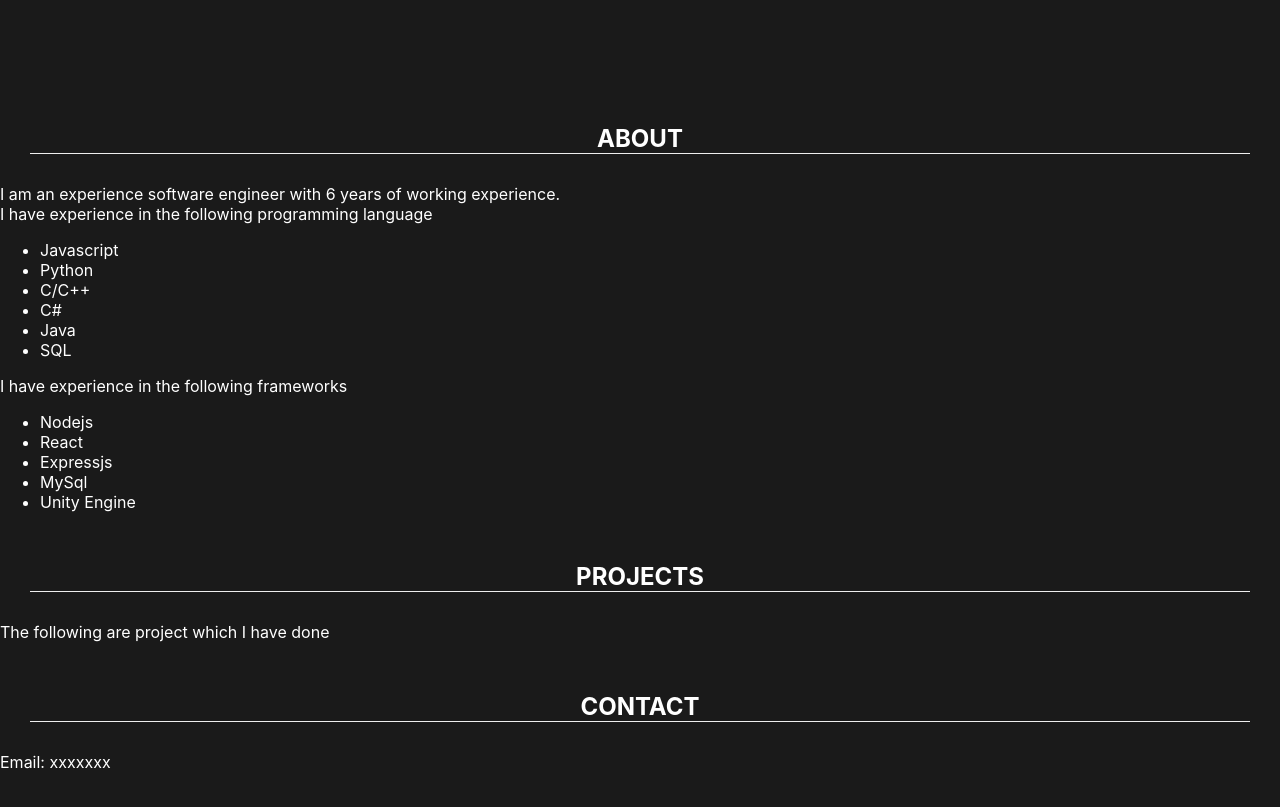
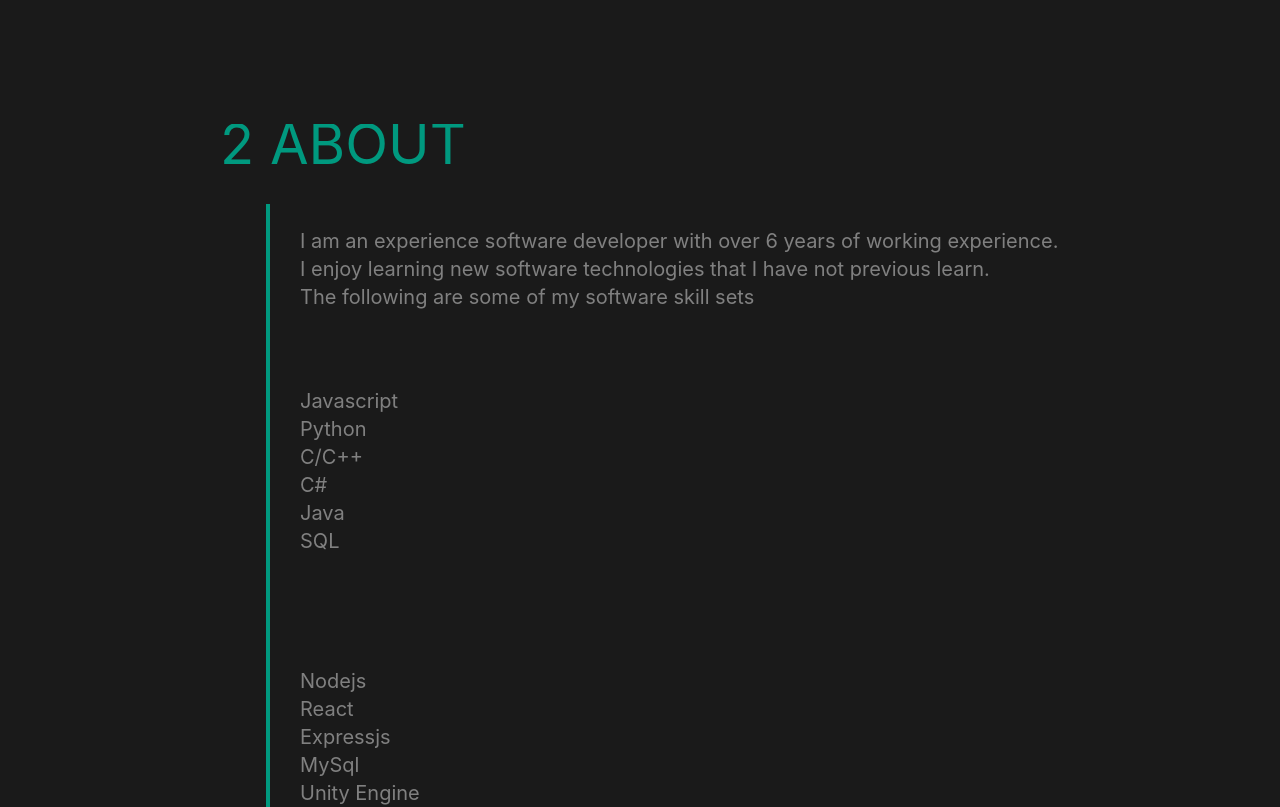
Before and after one commit to george-lk/portfolio-front-page, a React (Create React App) app: page / in a window 1280 px wide. Shown: the part 780-1587 px from the top of the page. Before the commit the page ends 1552 px from the top, so only its background shows below. Built offline with nearby package versions, Linux system fonts and the light colour scheme.

Commit message:
Add brief explanation in the about section

```diff
--- a/src/components/About.css
+++ b/src/components/About.css
@@ -3,13 +3,5 @@
 }
 
 .about .header{
-    text-align: center;
-    margin: 30px;
-    border-style: groove;
-    border-top: none;
-    border-left: none;
-    border-right: none;
-    border-bottom-width: 1px;
-    font-size: x-large;
-    font-weight: bolder;
+
 }
--- a/src/components/About.js
+++ b/src/components/About.js
@@ -4,25 +4,68 @@ import React from 'react';
 function About(){
     return(
         <div className='about'>
-            <div className="header">ABOUT</div>
-            <div>I am an experience software engineer with 6 years of working experience.</div>
-            <div>I have experience in the following programming language</div>
-            <ul>
-                <li>Javascript</li>
-                <li>Python</li>
-                <li>C/C++</li>
-                <li>C#</li>
-                <li>Java</li>
-                <li>SQL</li>
-            </ul>
-            <div>I have experience in the following frameworks</div>
-            <ul>
-                <li>Nodejs</li>
-                <li>React</li>
-                <li>Expressjs</li>
-                <li>MySql</li>
-                <li>Unity Engine</li>
-            </ul>
+            <svg width='100vw' height='100vh' viewBox='0 0 2500 2000' >
+
+                <g className='textIntro'>
+                    <text
+                            x='200px' y='100px'
+                            textAnchor='right'
+                            fontSize='140px'
+                            fill='hsl(170,100%,30%)'>
+                        2    ABOUT
+                    </text>
+                </g>
+
+                <g className='about_text1'>
+                    <text   x='400px' y='300px'
+                            textAnchor='left'
+                            fontSize='50px'
+                            fill='hsl(0,0%,50%)'>
+                                <tspan x='400' dy='10'>
+                                    I am an experience software developer with over 6 years of working experience.
+                                </tspan>
+                                <tspan x='400' dy='70'>
+                                    I enjoy learning new software technologies that I have not previous learn.
+                                </tspan>
+                                <tspan x='400' dy='70'>
+                                    The following are some of my software skill sets
+                                </tspan>
+                    </text>
+                </g>
+
+                <g className='about_table1'>
+                    <text   x='400px' y='700px'
+                            textAnchor='left'
+                            fontSize='50px'
+                            fill='hsl(0,0%,50%)'>
+                                <tspan x='400' dy='10'>Javascript</tspan>
+                                <tspan x='400' dy='70'>Python</tspan>
+                                <tspan x='400' dy='70'>C/C++</tspan>
+                                <tspan x='400' dy='70'>C#</tspan>
+                                <tspan x='400' dy='70'>Java</tspan>
+                                <tspan x='400' dy='70'>SQL</tspan>
+                    </text>
+                </g>
+
+                <g className='about_table2'>
+                    <text   x='400px' y='1400px'
+                            textAnchor='left'
+                            fontSize='50px'
+                            fill='hsl(0,0%,50%)'>
+                                <tspan x='400' dy='10'>Nodejs</tspan>
+                                <tspan x='400' dy='70'>React</tspan>
+                                <tspan x='400' dy='70'>Expressjs</tspan>
+                                <tspan x='400' dy='70'>MySql</tspan>
+                                <tspan x='400' dy='70'>Unity Engine</tspan>
+                    </text>
+                </g>
+
+                <path   className="textline1"
+                            d='M 320 200 v 1600'
+                            stroke='hsl(170,100%,30%)'
+                            strokeWidth='10px'/>
+
+            </svg>
 
         </div>
     );
```
